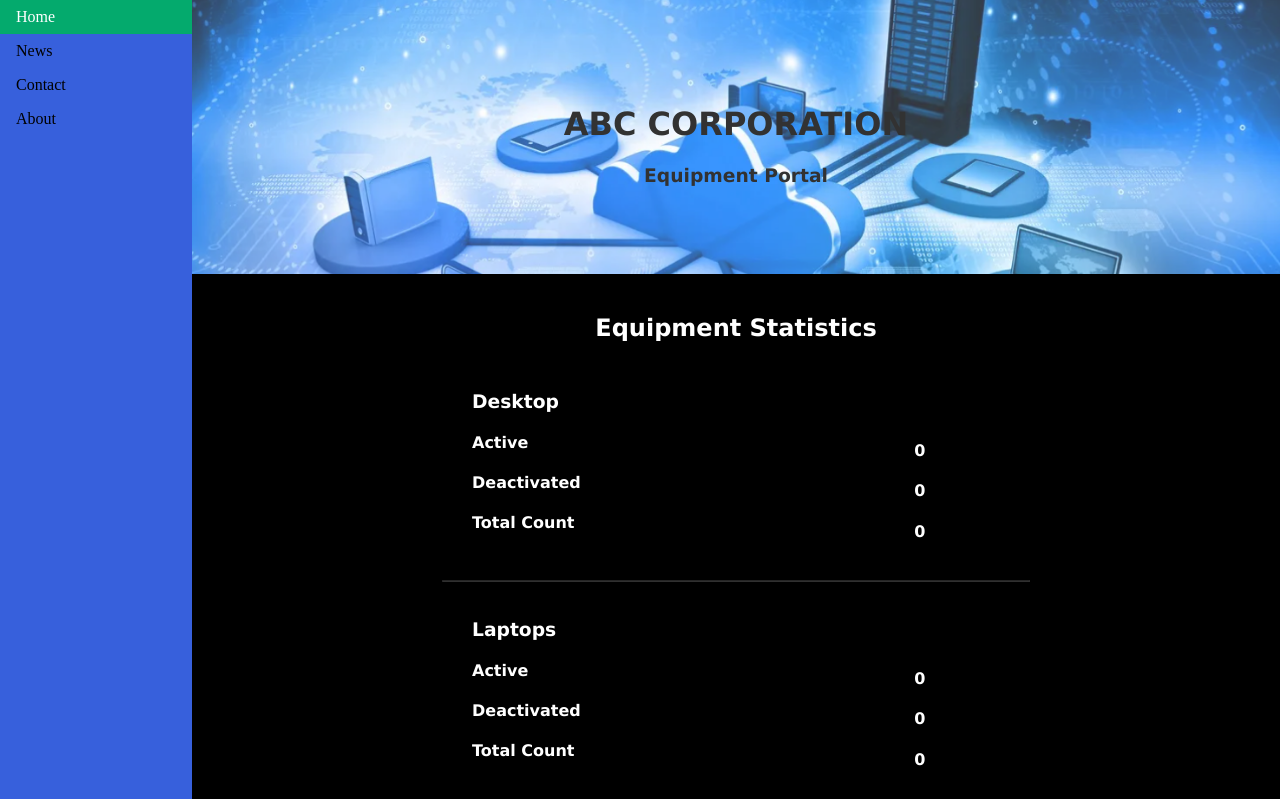
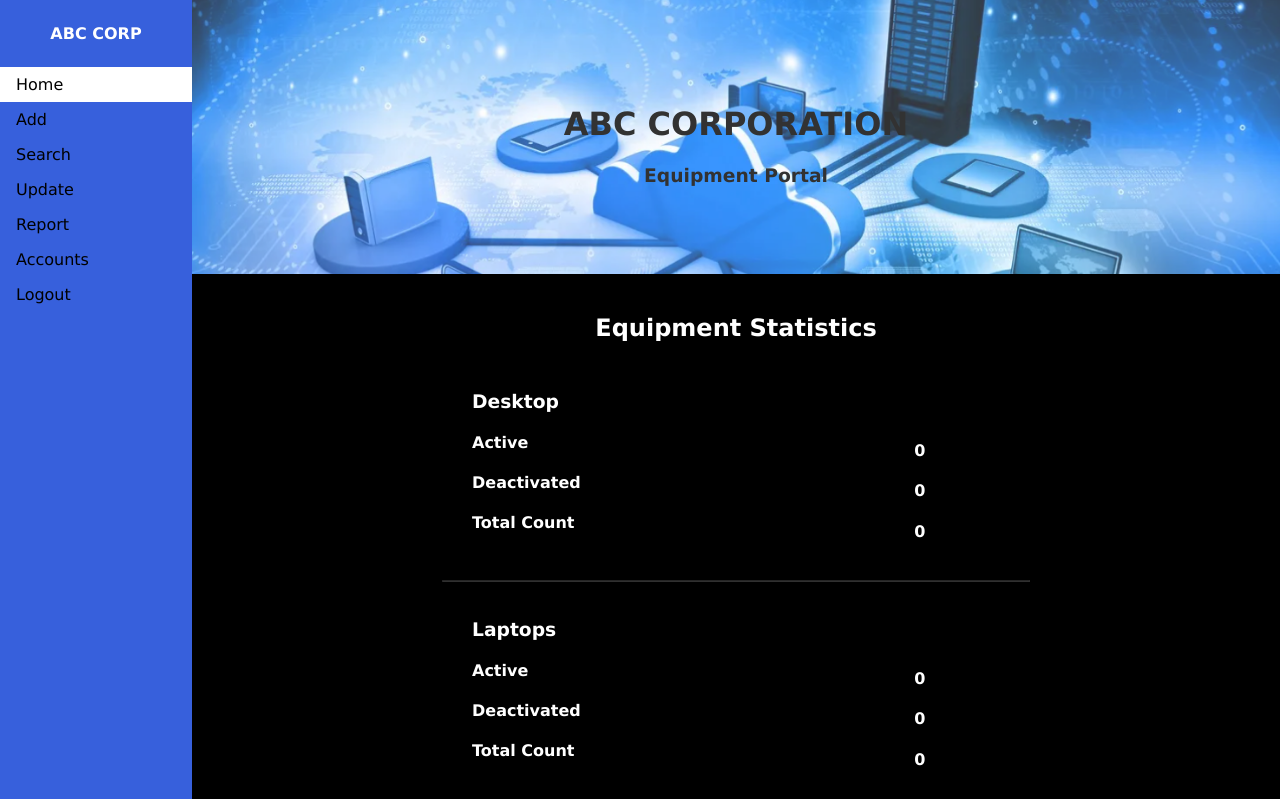
Before and after one commit to shu-csas-changgar/group-project-cepd-com, a Django app: page /home/ in a window 1280 px wide. Shown: the top 799 px of the page. Run offline with Django 3.2, Linux system fonts and the light colour scheme; a user stored in the database is signed in.

Commit message:
more css updates

```diff
--- a/ABC_CORP/ABC_INVENTORY/templates/nav1.html
+++ b/ABC_CORP/ABC_INVENTORY/templates/nav1.html
@@ -6,12 +6,20 @@ body {
   margin: 0;
 }
 
+#head{
+  color: white;
+  padding: 8px 16px;
+  font-family: Verdana, Helvetica, sans-serif;
+  text-align: center;
+  font-weight: bold;
+}
+
 ul {
   list-style-type: none;
   margin: 0;
   padding: 0;
   width: 15%;
-  background-color: rgb(55, 96, 220);;
+  background-color: rgb(55, 96, 220);
   position: fixed;
   height: 100%;
   overflow: auto;
@@ -22,11 +30,12 @@ li a {
   color: #000;
   padding: 8px 16px;
   text-decoration: none;
+  font-family: Verdana, Helvetica, sans-serif;
 }
 
 li a.active {
-  background-color: #04AA6D;
-  color: white;
+  background-color: white;
+  color: black;
 }
 
 li a:hover:not(.active) {
@@ -38,10 +47,15 @@ li a:hover:not(.active) {
 <body>
 
 <ul>
-  <li><a class="active" href="#home">Home</a></li>
-  <li><a href="#news">News</a></li>
-  <li><a href="#contact">Contact</a></li>
-  <li><a href="#about">About</a></li>
+  <p id="head">ABC CORP</p>
+  <li><a class="active" href="{% url 'home' %}">Home</a></li>
+  <li><a href="#home">Add</a></li>
+  <li><a href="#news">Search</a></li>
+  <li><a href="#contact">Update</a></li>
+  <li><a href="#about">Report</a></li>
+  <li><a href="#about">Accounts</a></li>
+  <li><a href="{% url 'logout' %}">Logout</a></li>
+
 </ul>
 
 {% block content%}
--- a/ABC_CORP/ABC_INVENTORY/views.py
+++ b/ABC_CORP/ABC_INVENTORY/views.py
@@ -42,6 +42,7 @@ def homePage(request):
     date = datetime.date.today()
     user = request.user
     #Replace nav1 and nav2 with your navigation
+    #Keep your css seperate, i kept my css for the temp nav inside because its a temp
     #Make sure to set the width of your entire navigation to be 15%
     #Like width: 15%, that will ensure it's compatible with the home page size
     navigationPage = 'nav2.html'
```
Also changed, not shown: ABC_CORP/ABC_INVENTORY/templates/nav2.html (+19 -4 lines), ABC_CORP/db.sqlite3.
